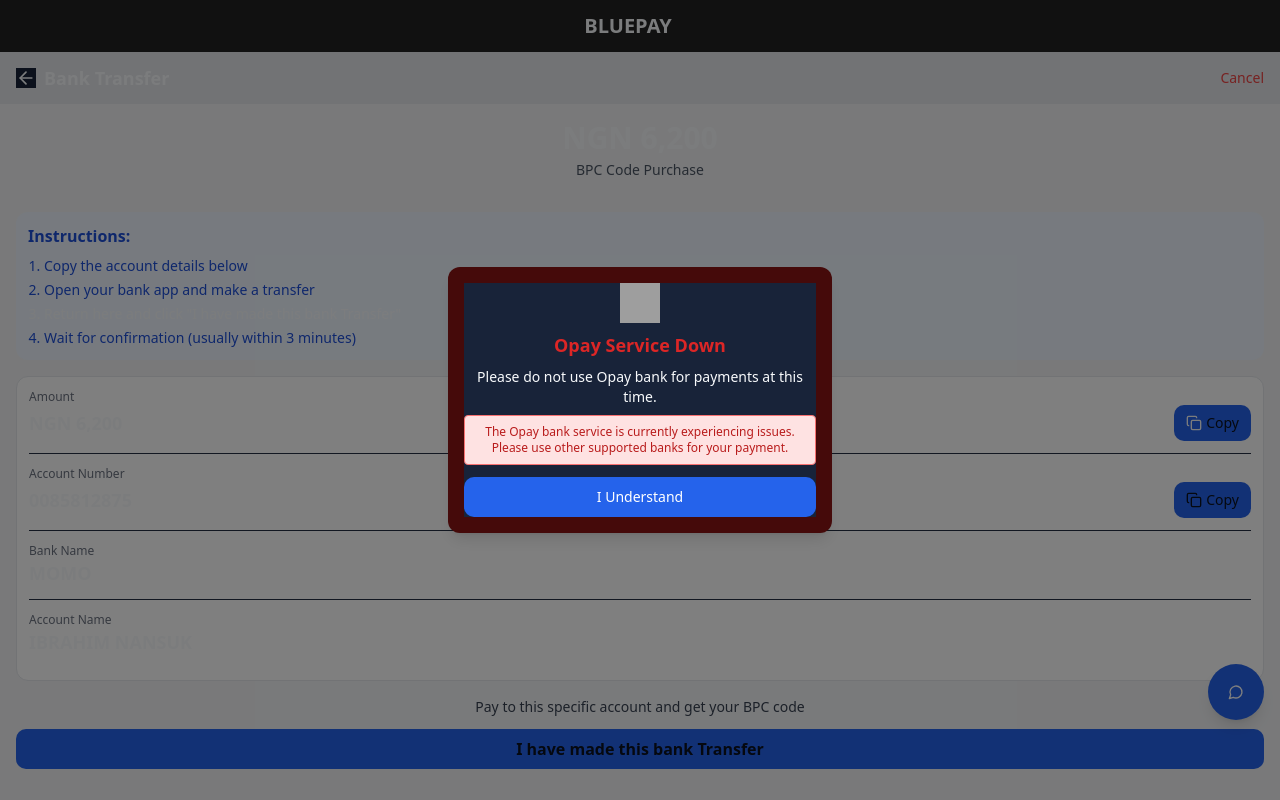
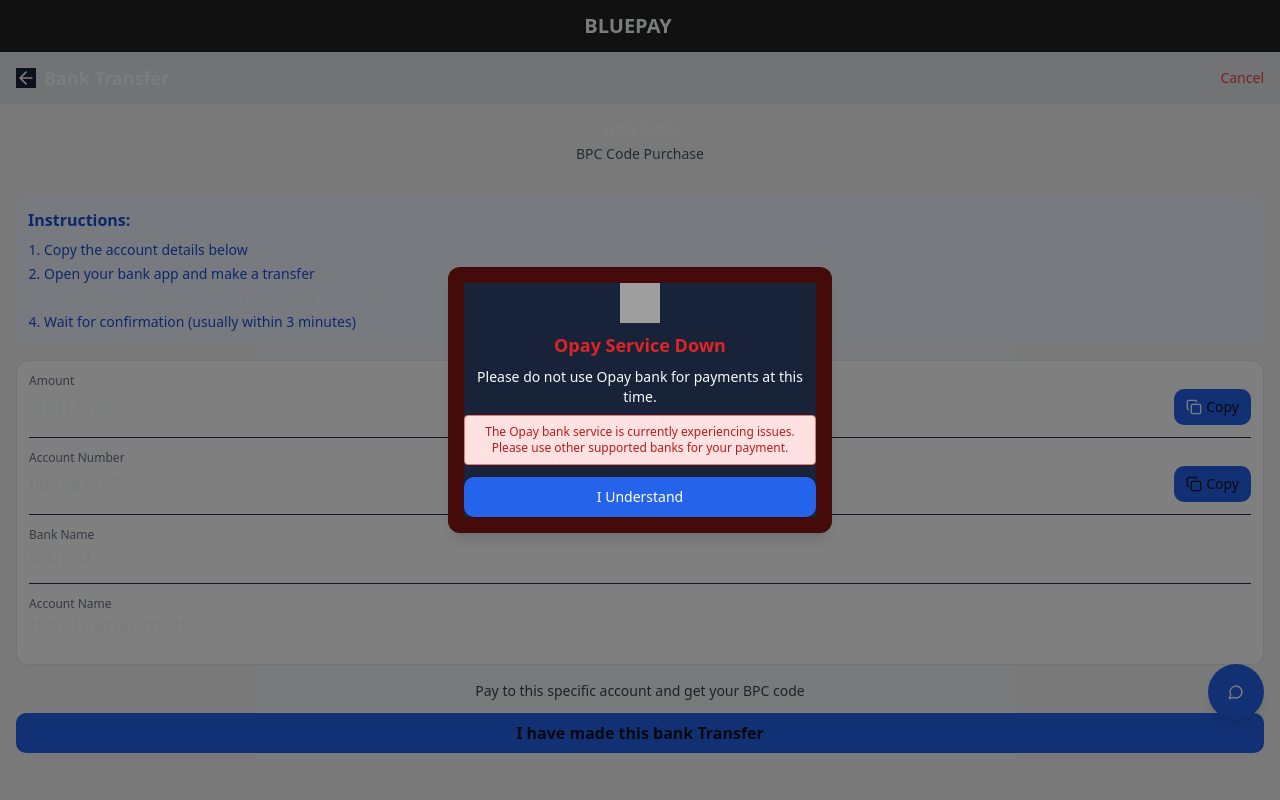
Before and after one commit to Weblog1240/bluepay-2026, a React (Vite) app: page /buy-bpc/payment in a window 1280 px wide. Built offline with nearby package versions, Linux system fonts and the light colour scheme; grey boxes are pictures that could not be loaded.

Commit message:
Visual edit in Lovable
Edited UI in Lovable

```diff
--- a/src/pages/BuyBPCPayment.tsx
+++ b/src/pages/BuyBPCPayment.tsx
@@ -62,7 +62,7 @@ const BuyBPCPayment = () => {
       </div>
 
       <div className="flex flex-col items-center p-4 mb-4">
-        <h1 className="text-3xl font-bold mb-1">NGN 6,200</h1>
+        <h1 className="font-bold mb-1 text-sm text-secondary-foreground">NGN 6,200</h1>
         <p className="text-gray-600 text-sm">BPC Code Purchase</p>
       </div>
 
```
